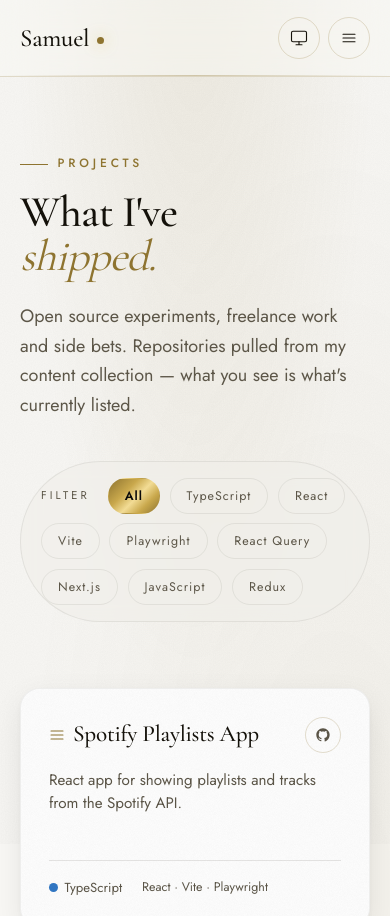
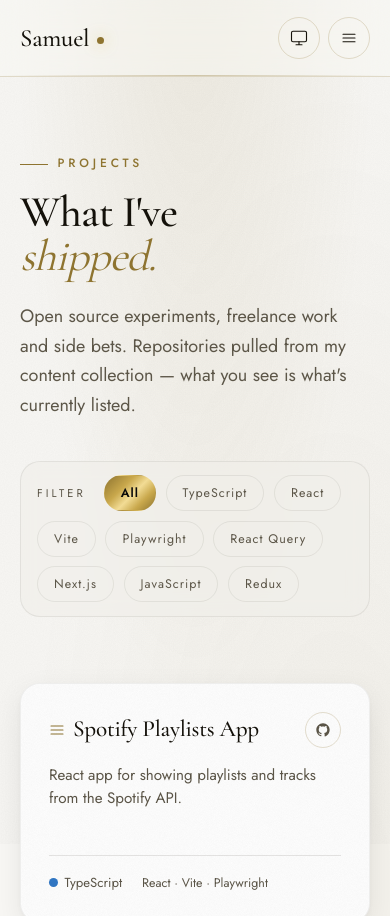
Before and after one commit to samuelreichert/samuelreichert.com, an Astro site: page /projects in a window 390 px wide. Shown: the top 916 px of the page. Built offline with nearby package versions, Linux system fonts and the light colour scheme; Astro itself is replaced by a stand-in of ours.

Commit message:
fix: use rounded-rect border on filter container when pills wrap on mobile

```diff
--- a/src/pages/projects.astro
+++ b/src/pages/projects.astro
@@ -230,6 +230,10 @@ const allTags = [...new Set(entries.flatMap((e) => e.data.tags))];
     }
     @media (max-width: 640px) {
       .repo-grid { grid-template-columns: 1fr; }
+      .filters {
+        border-radius: var(--r-lg);
+        padding: 0.85rem 1rem;
+      }
     }
   </style>
 
```
